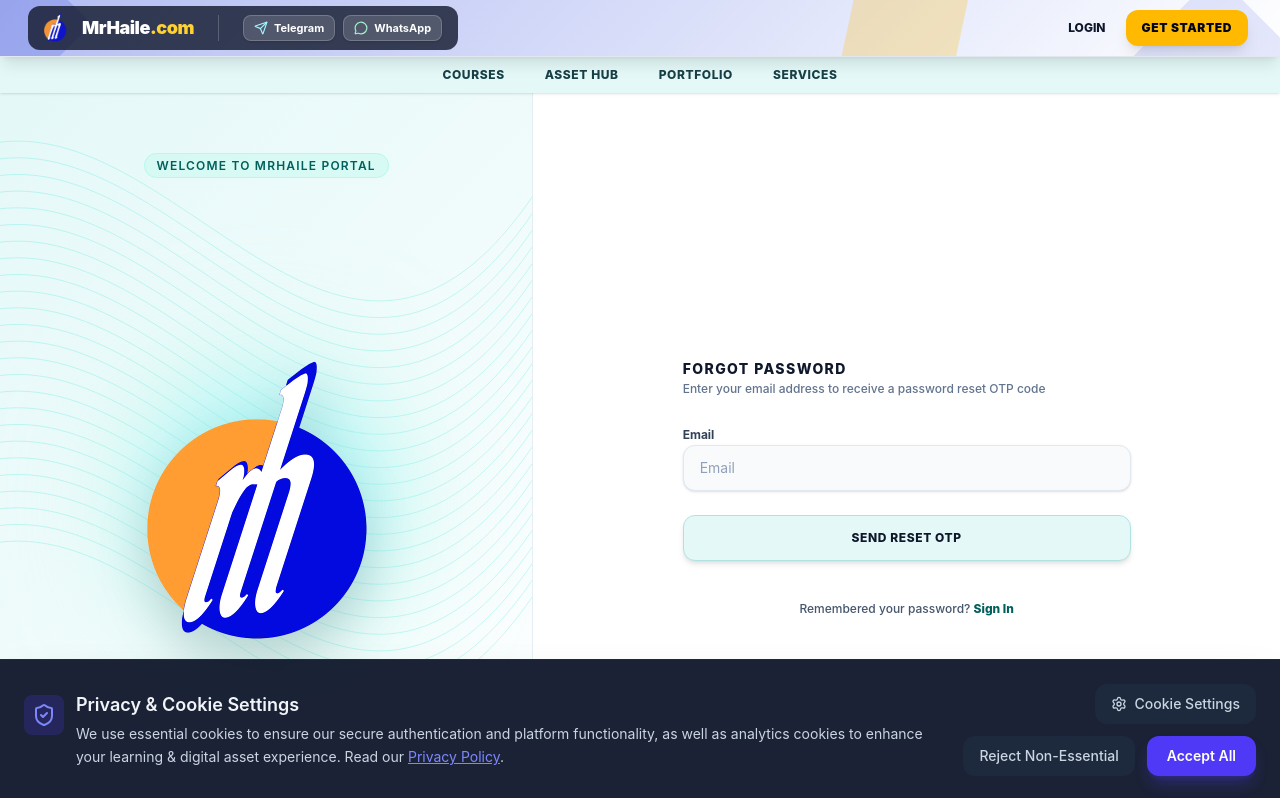
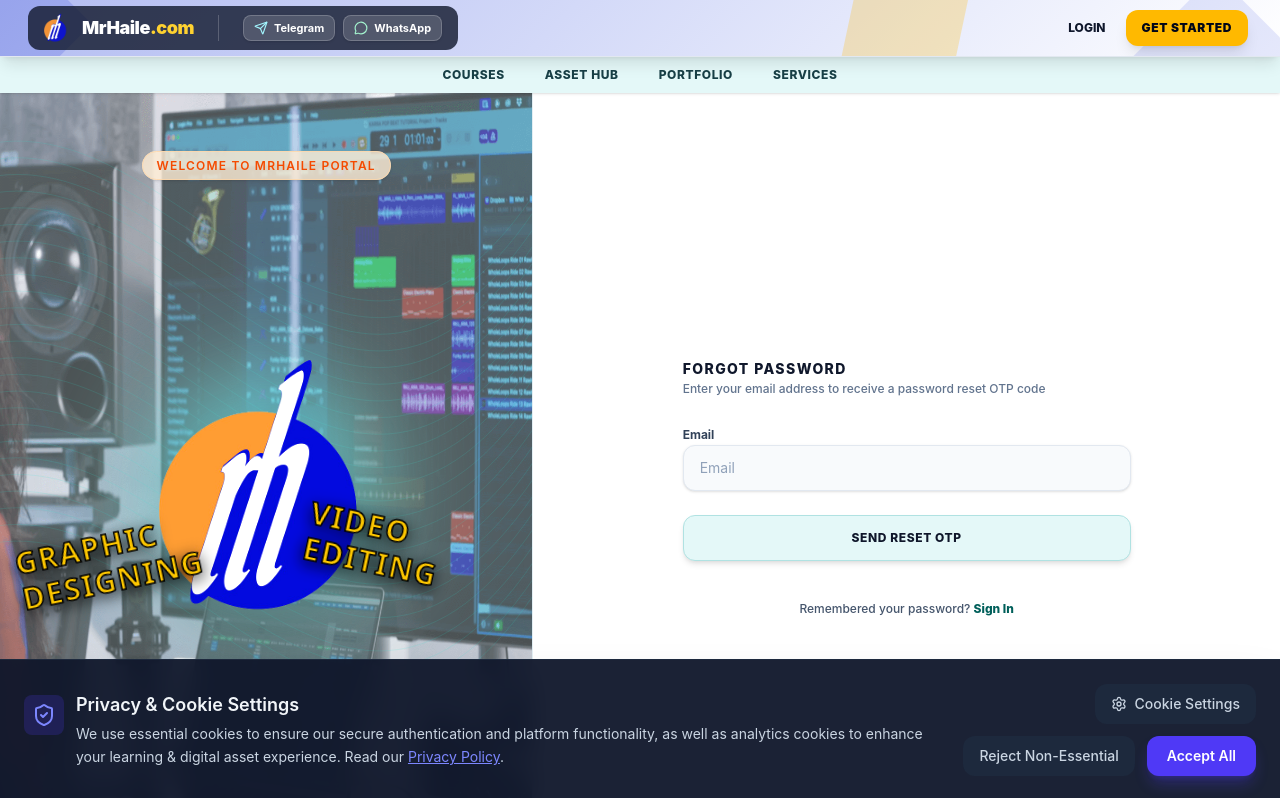
Before and after one commit to bante27/dgt-front, a React (Vite) app: page /forgot-password in a window 1280 px wide. Shown: the top 798 px of the page. Built offline with nearby package versions, Linux system fonts and the light colour scheme; no server answers.

Commit message:
update forgetpassword

```diff
--- a/src/pages/ForgotPassword.jsx
+++ b/src/pages/ForgotPassword.jsx
@@ -44,13 +44,17 @@ export default function ForgotPassword() {
 
       {/* Left Branding Panel */}
       <div
-        className="hidden md:flex md:w-5/12 p-6 sm:p-8 md:p-12 flex-col justify-between items-center min-h-[420px] md:min-h-screen relative overflow-hidden md:sticky md:top-0 md:h-screen border-r border-slate-200/60"
+        className="hidden md:flex md:w-5/12 p-6 sm:p-8 md:p-12 flex-col justify-between items-center min-h-[420px] md:min-h-screen relative overflow-hidden md:sticky md:top-0 md:h-screen border-r border-slate-200/60 bg-[length:100%_100%] bg-center bg-no-repeat"
         style={{
-          background: 'linear-gradient(135deg, #e4f8f8 0%, #ffffff 100%)'
+          backgroundImage: 'url(/image.png)',
+          backgroundColor: '#e4f8f8'
         }}
       >
-        {/* Decorative Parallel Wave Lines Pattern matching reference */}
-        <div className="absolute inset-0 pointer-events-none overflow-hidden opacity-55 z-0">
+        {/* Semi-transparent overlay */}
+        <div className="absolute inset-0 bg-[#e4f8f8]/30 pointer-events-none z-0"></div>
+
+        {/* Decorative Parallel Wave Lines Pattern */}
+        <div className="absolute inset-0 pointer-events-none overflow-hidden opacity-30 z-0">
           <svg className="w-full h-full" xmlns="http://www.w3.org/2000/svg" viewBox="0 0 1200 1200" preserveAspectRatio="none">
             <g fill="none" stroke="#28E7D3" strokeWidth="0.8">
               <path d="M-100,100 C400,-50 800,700 1300,50" />
@@ -82,24 +86,44 @@ export default function ForgotPassword() {
           </svg>
         </div>
 
-        {/* Small text added above the bottom-left centered logo */}
+        {/* Top Header Badge */}
         <div className="w-full text-center relative z-10 pt-4">
-          <span className="text-[11px] sm:text-xs font-semibold tracking-widest text-teal-800 uppercase bg-teal-100/60 px-3 py-1 rounded-full border border-teal-200/50">
+          <span className="text-[13px] sm:text-xs font-semibold tracking-widest text-orange-600 uppercase bg-orange-100/80 px-3.5 py-1.5 rounded-full border border-orange-200/80 shadow-sm">
             Welcome to MrHaile Portal
           </span>
         </div>
 
-        {/* Center Main Logo - Extremely Large, Maximum Scale Horizontal Layout with Color Shading/Glow effect */}
-        <div className="w-full max-w-[620px] h-48 sm:h-60 md:h-80 flex items-center justify-center relative z-10 px-4 my-auto">
-          {/* Shaded Backdrop Aura matching theme colors */}
-          <div className="absolute w-56 h-56 sm:w-72 sm:h-72 bg-teal-200/40 rounded-full blur-3xl pointer-events-none -z-10"></div>
-          <div className="absolute w-44 h-44 sm:w-56 sm:h-56 bg-cyan-300/30 rounded-full blur-2xl pointer-events-none -z-10"></div>
+        {/* Absolutely Centered Logo */}
+        <div className="absolute inset-0 m-auto w-full max-w-[420px] h-48 sm:h-60 md:h-72 flex items-center justify-center z-10 pointer-events-none">
+          <div className="relative w-full h-full flex items-center justify-center pointer-events-auto">
+            {/* Shaded Backdrop Aura */}
+            <div className="absolute inset-0 m-auto w-48 h-48 sm:w-64 sm:h-64 bg-teal-200/50 rounded-full blur-3xl pointer-events-none -z-10"></div>
+            <div className="absolute inset-0 m-auto w-36 h-36 sm:w-48 sm:h-48 bg-cyan-300/40 rounded-full blur-2xl pointer-events-none -z-10"></div>
 
-          <Logo className="w-full h-full drop-shadow-2xl filter brightness-105 contrast-110" />
+            <Logo className="w-full h-full drop-shadow-2xl filter brightness-105 contrast-110" />
+          </div>
         </div>
 
-        {/* Bottom spacing helper */}
-        <div className="w-full relative z-10 pb-2"></div>
+        {/* Diagonal Text flanking the logo */}
+        <div className="absolute inset-0 m-auto w-full h-full flex items-center justify-between px-4 z-20 pointer-events-none">
+          <div className="transform -rotate-12 translate-y-16">
+            <h1
+              className="text-2xl sm:text-3xl font-black tracking-wider text-yellow-400 drop-shadow-[0_4px_8px_rgba(0,0,0,0.9)] uppercase [-webkit-text-stroke:1.5px_black]"
+              style={{ fontFamily: 'system-ui, -apple-system, sans-serif' }}
+            >
+              GRAPHIC DESIGNING
+            </h1>
+          </div>
+
+          <div className="transform rotate-12 translate-y-16">
+            <h1
+              className="text-2xl sm:text-3xl font-black tracking-wider text-yellow-400 drop-shadow-[0_4px_8px_rgba(0,0,0,0.9)] uppercase [-webkit-text-stroke:1.5px_black]"
+              style={{ fontFamily: 'system-ui, -apple-system, sans-serif' }}
+            >
+              VIDEO EDITING
+            </h1>
+          </div>
+        </div>
       </div>
 
       {/* Right Form Area with Sticky Action Button Container matching Login structure */}
```
